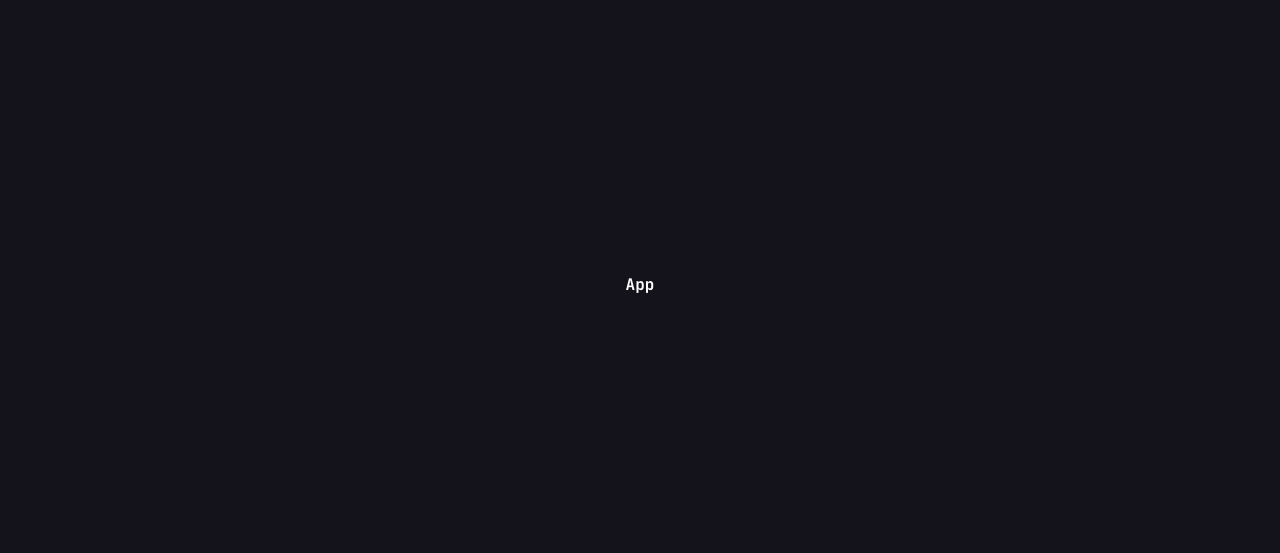
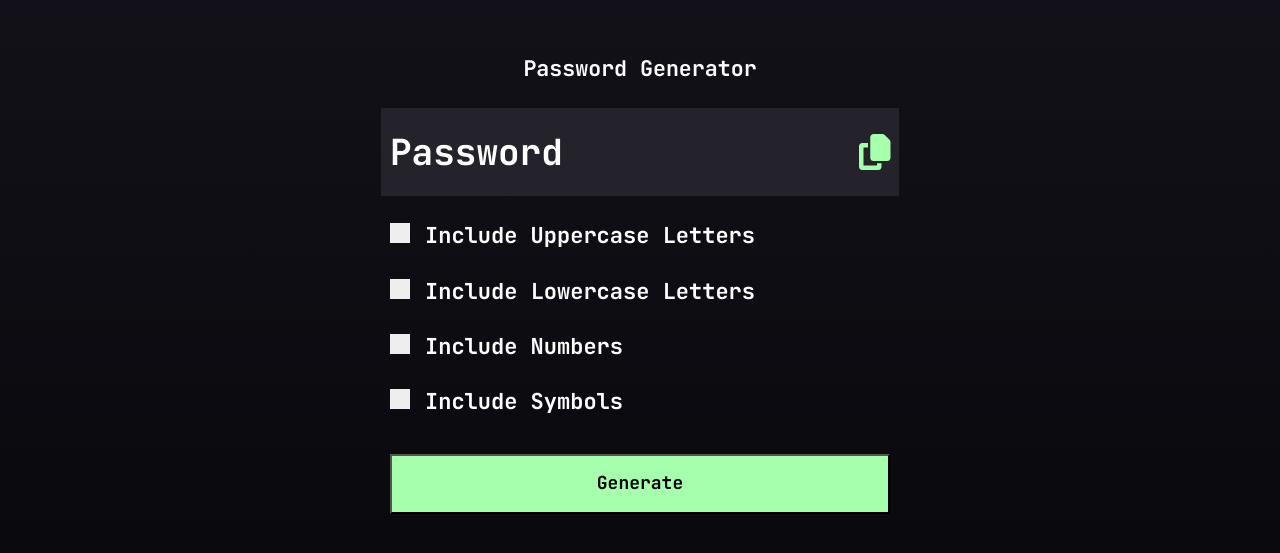
Before and after one commit to Dirk19991/FrontendMentor---Password-Generator, a React (Create React App) app: page / in a window 1280 px wide. Shown: the part 115-668 px from the top of the page. Built offline with nearby package versions, Linux system fonts and the light colour scheme.

Commit message:
add password generator function

```diff
--- a/package.json
+++ b/package.json
@@ -3,10 +3,15 @@
   "version": "0.1.0",
   "private": true,
   "dependencies": {
+    "@fortawesome/fontawesome-svg-core": "^6.2.0",
+    "@fortawesome/free-solid-svg-icons": "^6.2.0",
+    "@fortawesome/react-fontawesome": "^0.2.0",
+    "@reach/checkbox": "^0.17.0",
     "@testing-library/jest-dom": "^5.16.5",
     "@testing-library/react": "^13.3.0",
     "@testing-library/user-event": "^13.5.0",
     "react": "^18.2.0",
+    "react-custom-checkbox": "^2.0.2",
     "react-dom": "^18.2.0",
     "react-scripts": "5.0.1",
     "styled-components": "^5.3.5",
--- a/public/index.html
+++ b/public/index.html
@@ -10,34 +10,17 @@
       content="Web site created using create-react-app"
     />
     <link rel="apple-touch-icon" href="%PUBLIC_URL%/logo192.png" />
-    <!--
-      manifest.json provides metadata used when your web app is installed on a
-      user's mobile device or desktop. See https://developers.google.com/web/fundamentals/web-app-manifest/
-    -->
+
     <link rel="manifest" href="%PUBLIC_URL%/manifest.json" />
-    <!--
-      Notice the use of %PUBLIC_URL% in the tags above.
-      It will be replaced with the URL of the `public` folder during the build.
-      Only files inside the `public` folder can be referenced from the HTML.
 
-      Unlike "/favicon.ico" or "favicon.ico", "%PUBLIC_URL%/favicon.ico" will
-      work correctly both with client-side routing and a non-root public URL.
-      Learn how to configure a non-root public URL by running `npm run build`.
-    -->
+    <script
+      src="https://kit.fontawesome.com/acbc4419a4.js"
+      crossorigin="anonymous"
+    ></script>
     <title>React App</title>
   </head>
   <body>
     <noscript>You need to enable JavaScript to run this app.</noscript>
     <div id="root"></div>
-    <!--
-      This HTML file is a template.
-      If you open it directly in the browser, you will see an empty page.
-
-      You can add webfonts, meta tags, or analytics to this file.
-      The build step will place the bundled scripts into the <body> tag.
-
-      To begin the development, run `npm start` or `yarn start`.
-      To create a production bundle, use `npm run build` or `yarn build`.
-    -->
   </body>
 </html>
--- a/src/App.js
+++ b/src/App.js
@@ -1,10 +1,35 @@
-import React from 'react';
+import { useState, useEffect } from 'react';
 import styled from 'styled-components';
+import { Header } from './components/Header';
+import { Button } from './components/Button';
+import { Checkboxes } from './components/Checkboxes';
+import { passwordValues } from './passwordValues';
 
 const StyledApp = styled.div`
+  display: flex;
+  flex-direction: column;
+  justify-content: center;
+  align-items: center;
   color: white;
+  width: 500px;
+  gap: 1.5rem;
 `;
 
 export const App = () => {
-  return <StyledApp>App</StyledApp>;
+  const [password, setPassword] = useState('Password');
+
+  const [state, setState] = useState({
+    uppercase: false,
+    lowercase: false,
+    numbers: false,
+    symbols: false,
+  });
+
+  return (
+    <StyledApp>
+      <Header password={password} />
+      <Checkboxes state={state} setState={setState} />
+      <Button state={state} setPassword={setPassword} />
+    </StyledApp>
+  );
 };
--- /dev/null
+++ b/src/components/Button.jsx
@@ -0,0 +1,26 @@
+import React from 'react';
+import styled from 'styled-components';
+import { generatePassword } from '../functions';
+
+const StyledButton = styled.button`
+  width: 500px;
+  height: 60px;
+  background-color: rgb(165, 255, 172);
+  cursor: pointer;
+`;
+export const Button = ({ setPassword, state }) => {
+  console.log(
+    generatePassword(10, {
+      uppercase: true,
+      lowercase: false,
+      numbers: false,
+      symbols: false,
+    })
+  );
+
+  return (
+    <StyledButton onClick={() => setPassword(generatePassword(10, state))}>
+      Generate
+    </StyledButton>
+  );
+};
--- /dev/null
+++ b/src/components/Checkboxes.jsx
@@ -0,0 +1,123 @@
+import { useState } from 'react';
+import styled from 'styled-components';
+
+const StyledCheckbox = styled.label`
+  display: block;
+  position: relative;
+  padding-left: 35px;
+  margin-bottom: 12px;
+  cursor: pointer;
+  font-size: 22px;
+  -webkit-user-select: none;
+  -moz-user-select: none;
+  -ms-user-select: none;
+  user-select: none;
+
+  &:hover {
+    > span {
+      background-color: #ccc;
+    }
+  }
+
+  & input:checked ~ span {
+    background-color: rgb(165, 255, 172);
+  }
+
+  & span::after {
+    content: '';
+    position: absolute;
+    display: none;
+  }
+
+  & input:checked ~ span::after {
+    display: block;
+  }
+
+  & span::after {
+    left: 6px;
+    top: 2px;
+    width: 5px;
+    height: 10px;
+    border: solid black;
+    border-width: 0 3px 3px 0;
+    -webkit-transform: rotate(45deg);
+    -ms-transform: rotate(45deg);
+    transform: rotate(45deg);
+  }
+`;
+
+const Input = styled.input`
+  position: absolute;
+  opacity: 0;
+  cursor: pointer;
+  height: 0;
+  width: 0;
+`;
+const Checkmark = styled.span`
+  position: absolute;
+  top: 0;
+  left: 0;
+  height: 20px;
+  width: 20px;
+  background-color: #eee;
+`;
+
+const Flex = styled.div`
+  width: 500px;
+  flex-direction: column;
+  display: flex;
+  justify-content: flex-start;
+  gap: 1rem;
+`;
+
+export const Checkboxes = ({ state, setState }) => {
+  return (
+    <Flex>
+      <StyledCheckbox>
+        Include Uppercase Letters
+        <Input
+          type='checkbox'
+          name='uppercase'
+          id='uppercase'
+          checked={state.uppercase}
+          onChange={() => setState({ ...state, uppercase: !state.uppercase })}
+        />
+        <Checkmark />
+      </StyledCheckbox>
+
+      <StyledCheckbox>
+        Include Lowercase Letters
+        <Input
+          type='checkbox'
+          name='lowercase'
+          id='lowercase'
+          checked={state.lowercase}
+          onChange={() => setState({ ...state, lowercase: !state.lowercase })}
+        />
+        <Checkmark />
+      </StyledCheckbox>
+      <StyledCheckbox>
+        Include Numbers
+        <Input
+          type='checkbox'
+          name='numbers'
+          id='numbers'
+          checked={state.numbers}
+          onChange={() => setState({ ...state, numbers: !state.numbers })}
+        />
+        <Checkmark />
+      </StyledCheckbox>
+      <StyledCheckbox>
+        Include Symbols
+        <Input
+          type='checkbox'
+          name='symbols'
+          id='symbols'
+          checked={state.symbols}
+          onChange={() => setState({ ...state, symbols: !state.symbols })}
+        />
+        <Checkmark />
+      </StyledCheckbox>
+    </Flex>
+  );
+};
--- /dev/null
+++ b/src/components/Header.jsx
@@ -0,0 +1,34 @@
+import React from 'react';
+import styled from 'styled-components';
+import { FontAwesomeIcon } from '@fortawesome/react-fontawesome';
+import { faCopy } from '@fortawesome/free-solid-svg-icons';
+
+const StyledName = styled.div`
+  color: white;
+  font-size: 1.2rem;
+`;
+
+const StyledPassword = styled.div`
+  width: 100%;
+  height: 70px;
+  background-color: rgb(36, 35, 43);
+  display: flex;
+  padding: 0.5rem;
+  align-items: center;
+  justify-content: space-between;
+  font-size: 2rem;
+`;
+
+export const Header = ({ password }) => {
+  console.log(password);
+
+  return (
+    <>
+      <StyledName>Password Generator</StyledName>
+      <StyledPassword>
+        {password}
+        <FontAwesomeIcon icon={faCopy} color='rgb(165, 255, 172)' />
+      </StyledPassword>
+    </>
+  );
+};
--- /dev/null
+++ b/src/functions.js
@@ -0,0 +1,26 @@
+import { passwordValues } from './passwordValues';
+
+export function randomElement(array) {
+  return array[Math.floor(Math.random() * array.length)];
+}
+
+export function generatePassword(length, params) {
+  const passwordOptions = [];
+  for (let key in params) {
+    if (params[key] === true) {
+      passwordOptions.push(key);
+    }
+  }
+
+  const randomPassword = [];
+
+  while (randomPassword.length < length) {
+    const randomArray = randomElement(passwordOptions);
+
+    const randomSymbol = randomElement(passwordValues[randomArray]);
+
+    randomPassword.push(randomSymbol);
+  }
+
+  return randomPassword.join('');
+}
--- a/src/index.js
+++ b/src/index.js
@@ -10,10 +10,12 @@ const GlobalStyle = createGlobalStyle`
 
   html {
   font-family: 'JetBrains', 'Arial', sans-serif;
+  font-size: 18px;
+  box-sizing: border-box;
   }
 
   body {
-    background-color: #14131B;
+    background: linear-gradient(180deg, #14131B 0%, #08070B 100%);
   }
 `;
 
--- /dev/null
+++ b/src/passwordValues.js
@@ -0,0 +1,60 @@
+export const passwordValues = {
+  numbers: [1, 2, 3, 4, 5, 6, 7, 8, 9, 0],
+  lowercase: [
+    'a',
+    'b',
+    'c',
+    'd',
+    'e',
+    'f',
+    'g',
+    'h',
+    'i',
+    'j',
+    'k',
+    'l',
+    'm',
+    'n',
+    'o',
+    'p',
+    'q',
+    'r',
+    's',
+    't',
+    'u',
+    'v',
+    'w',
+    'x',
+    'y',
+    'z',
+  ],
+  uppercase: [
+    'A',
+    'B',
+    'C',
+    'D',
+    'E',
+    'F',
+    'G',
+    'H',
+    'I',
+    'J',
+    'K',
+    'L',
+    'M',
+    'N',
+    'O',
+    'P',
+    'Q',
+    'R',
+    'S',
+    'T',
+    'U',
+    'V',
+    'W',
+    'X',
+    'Y',
+    'Z',
+  ],
+  symbols: ['*', '.', '$', '%'],
+};
```
Also changed, not shown: 1 other file (tests, documents, lock files or other folders).
